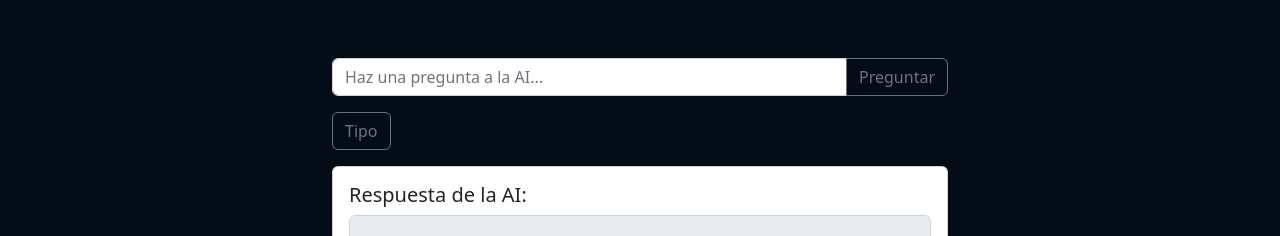
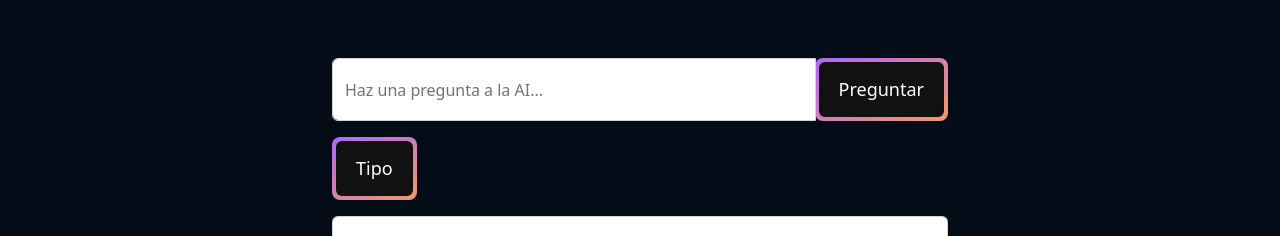
Before and after one commit to HaroldCV/ACT_IS_2-elim_plant-, a React (Create React App) app: page / in a window 1280 px wide. Shown: the part 716-952 px from the top of the page. Built offline with nearby package versions, Linux system fonts and the light colour scheme.

Commit message:
cambios_botones_etiquetas Askme.jsx

```diff
--- a/src/containers/askme/Askme.jsx
+++ b/src/containers/askme/Askme.jsx
@@ -56,6 +56,9 @@ const Askme = () => {
     setQuestion(text);
     inputRef.current.focus();
   };
+  //<button className="btn btn-outline-secondary" type="submit">
+  //Preguntar
+  //</button>
 
 
   return (
@@ -79,19 +82,20 @@ const Askme = () => {
                 onChange={handleQuestionChange}
                 ref={inputRef}
               />
+
               <div className="input-group-append">
-                <button className="btn btn-outline-secondary" type="submit">
-                  Preguntar
+                <button className="boton_p1" type="submit">
+                  <span>Preguntar</span>
                 </button>
               </div>
             </div>
           </form>
           <div className="mb-3">
             <button
-              className="btn btn-outline-secondary"
+              className="boton_p1"
               onClick={() => setShowAdditionalFields(!showAdditionalFields)}
             >
-              Tipo
+              <span>Tipo</span>
             </button>
           </div>
           {showAdditionalFields && (
```
